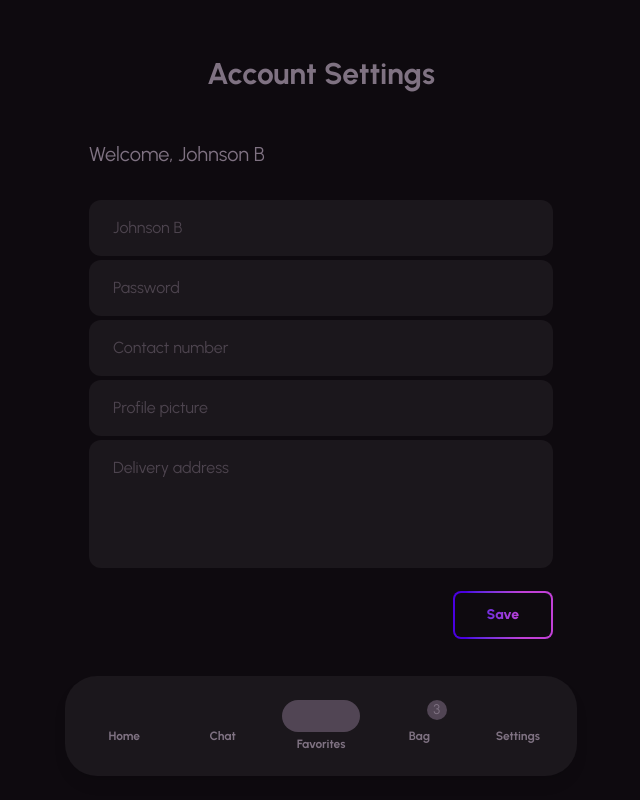
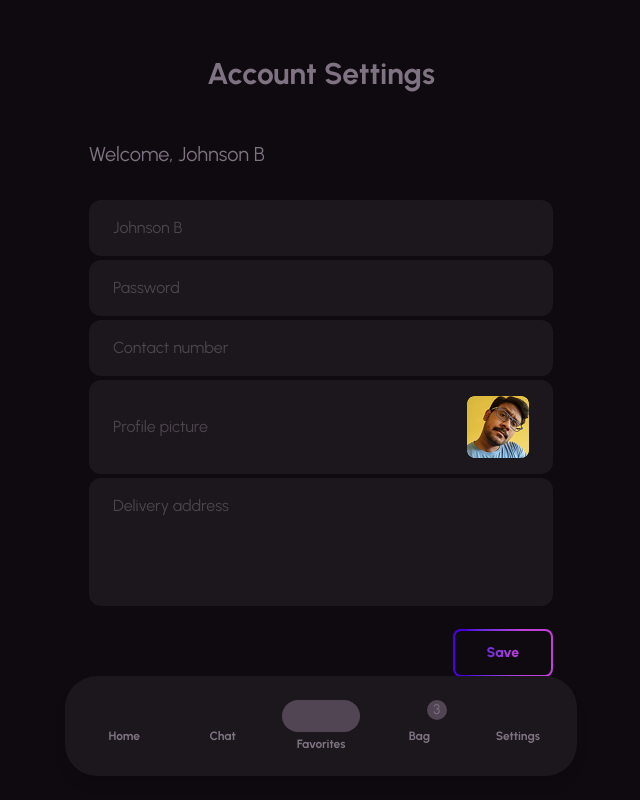
Before and after one commit to johnsonbhaskaran/Food-from-Home, a React (Vite) app: page / in a window 1280 px wide. Shown: the whole page, without its empty margins (319-959 px from the left). Built offline with nearby package versions, Linux system fonts and the light colour scheme; some icons are missing.

Commit message:
Upload File Input field completed

```diff
--- a/src/App.jsx
+++ b/src/App.jsx
@@ -1,6 +1,5 @@
 import "./App.css";
 import CustomerNavBar from "./components/commonComponents/CustomerNavBar";
-import IndicatorDotBrandColor from "./components/commonComponents/IndicatorDotBrandColor";
 import CustomerAccountSettings from "./pages/customerPages/CustomerAccountSettings";
 
 function App() {
--- /dev/null
+++ b/src/components/commonComponents/UploadFileInputField.jsx
@@ -0,0 +1,14 @@
+import ProfilePicture from "../../assets/profile-pic-62px.png";
+
+const UploadFileInputField = ({ type, value }) => {
+  return (
+    <label>
+      <input hidden type={type} placeholder={value} />
+      <div className='flex justify-between items-center bg-brand-fore-dark mb-1 px-6 py-4 rounded-xl outline-0 w-full text-brand-text-light/50'>
+        Profile picture
+        <img src={ProfilePicture} alt='' />
+      </div>
+    </label>
+  );
+};
+export default UploadFileInputField;
--- a/src/pages/customerPages/CustomerAccountSettings.jsx
+++ b/src/pages/customerPages/CustomerAccountSettings.jsx
@@ -1,6 +1,7 @@
 import BtnGradientBorder from "../../components/commonComponents/BtnGradientBorder";
 import InputField from "../../components/commonComponents/InputField";
 import TextareaField from "../../components/commonComponents/TextareaField";
+import UploadFileInputField from "../../components/commonComponents/UploadFileInputField";
 
 const CustomerAccountSettings = () => {
   const customer = {
@@ -19,7 +20,7 @@ const CustomerAccountSettings = () => {
         <InputField value={customer.name} type={"text"} />
         <InputField value={"Password"} type={"password"} />
         <InputField value={"Contact number"} type={"tel"} />
-        <InputField value={"Profile picture"} type={"text"} />
+        <UploadFileInputField value={"Profile picture"} type={"file"} />
         <TextareaField value={"Delivery address"} type={"text"} />
       </div>
       <div className='block mx-6 my-4 text-right'>
```
